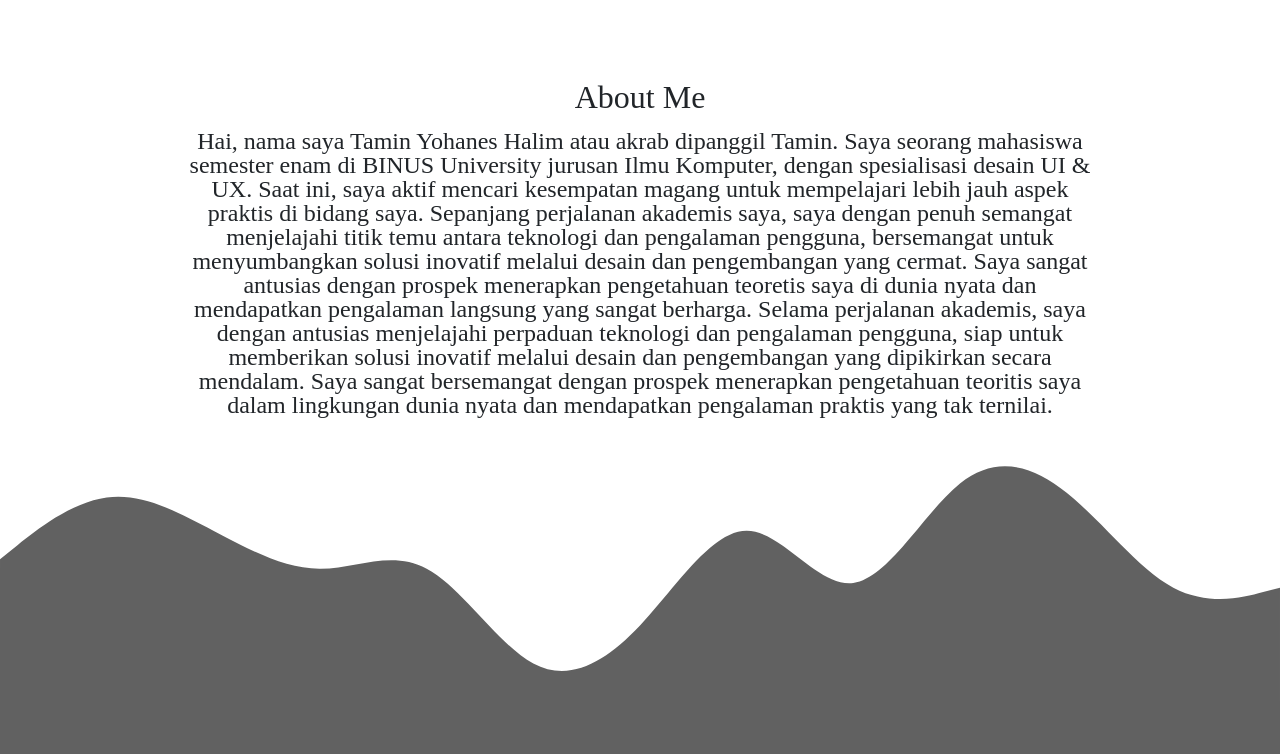
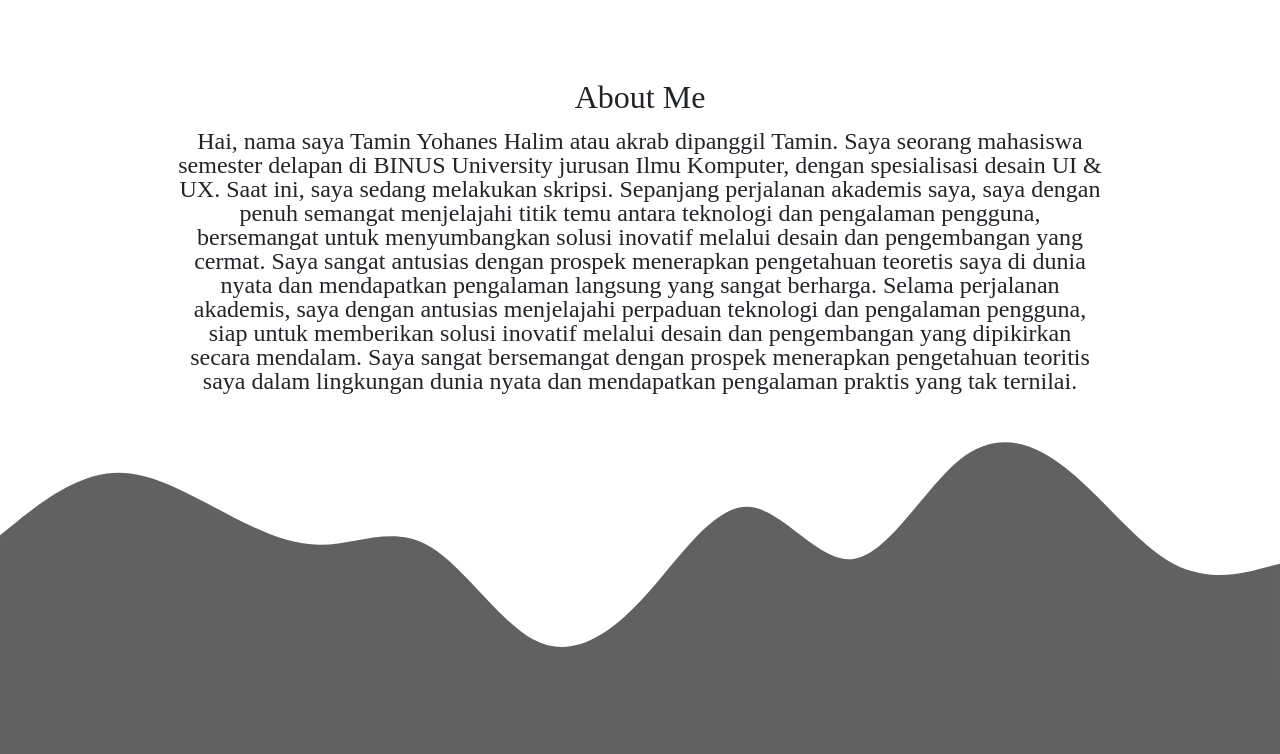
Before and after one commit to HeyTimon/Porto_Bootstrap5, a plain HTML site: page index.html in a window 1280 px wide. Shown: the part 980-1734 px from the top of the page. Drawn offline with nearby package versions, Linux system fonts and the light colour scheme.

Commit message:
Ganti description di web ini
Ganti description di web ini

```diff
--- a/index.html
+++ b/index.html
@@ -56,8 +56,8 @@
         </div>
         <div class="row justify-content-center fs-5 text-center">
           <div class="col-sm-10 fs-4">
-            Hai, nama saya Tamin Yohanes Halim atau akrab dipanggil Tamin. Saya seorang mahasiswa semester enam di BINUS University jurusan Ilmu Komputer, dengan spesialisasi desain UI & UX. Saat ini, saya aktif mencari kesempatan magang
-            untuk mempelajari lebih jauh aspek praktis di bidang saya. Sepanjang perjalanan akademis saya, saya dengan penuh semangat menjelajahi titik temu antara teknologi dan pengalaman pengguna, bersemangat untuk menyumbangkan solusi
+            Hai, nama saya Tamin Yohanes Halim atau akrab dipanggil Tamin. Saya seorang mahasiswa semester delapan di BINUS University jurusan Ilmu Komputer, dengan spesialisasi desain UI & UX. Saat ini, saya sedang melakukan skripsi.
+            Sepanjang perjalanan akademis saya, saya dengan penuh semangat menjelajahi titik temu antara teknologi dan pengalaman pengguna, bersemangat untuk menyumbangkan solusi
             inovatif melalui desain dan pengembangan yang cermat. Saya sangat antusias dengan prospek menerapkan pengetahuan teoretis saya di dunia nyata dan mendapatkan pengalaman langsung yang sangat berharga. Selama perjalanan akademis,
             saya dengan antusias menjelajahi perpaduan teknologi dan pengalaman pengguna, siap untuk memberikan solusi inovatif melalui desain dan pengembangan yang dipikirkan secara mendalam. Saya sangat bersemangat dengan prospek
             menerapkan pengetahuan teoritis saya dalam lingkungan dunia nyata dan mendapatkan pengalaman praktis yang tak ternilai.
```
